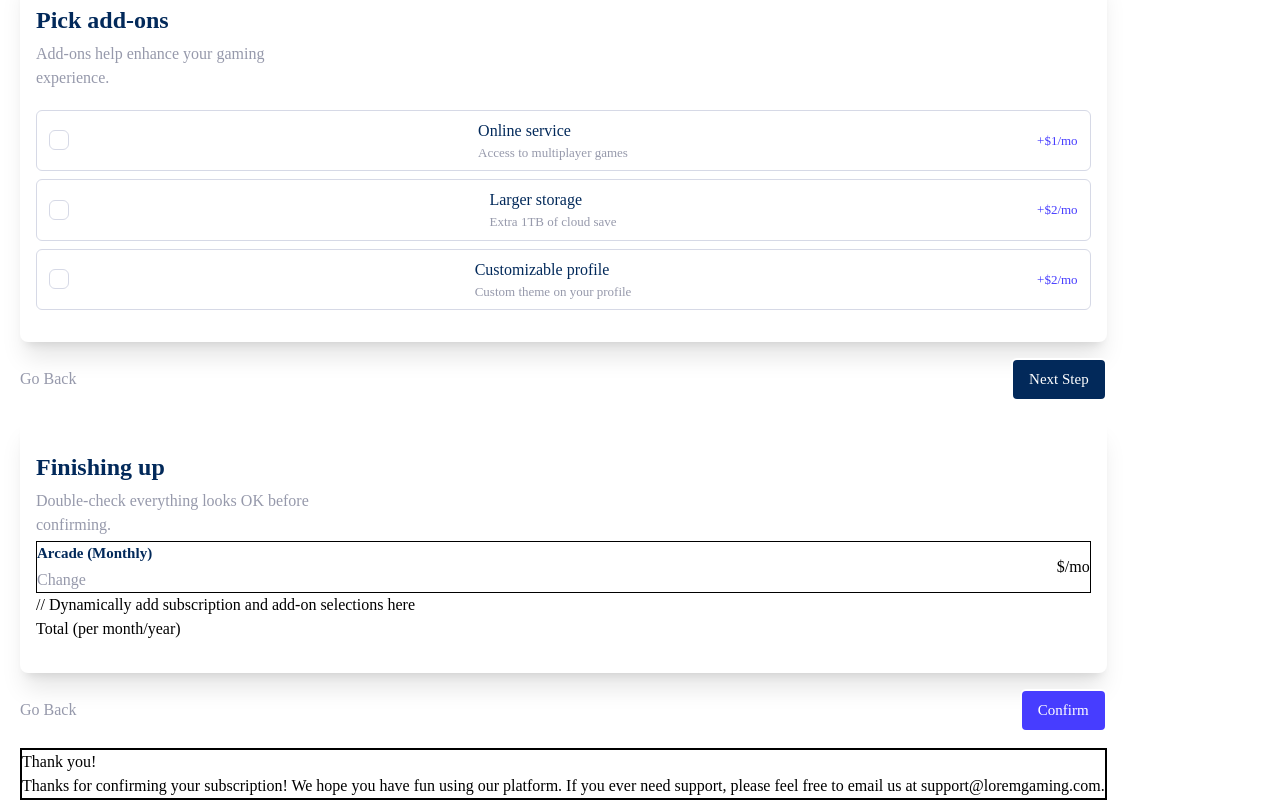
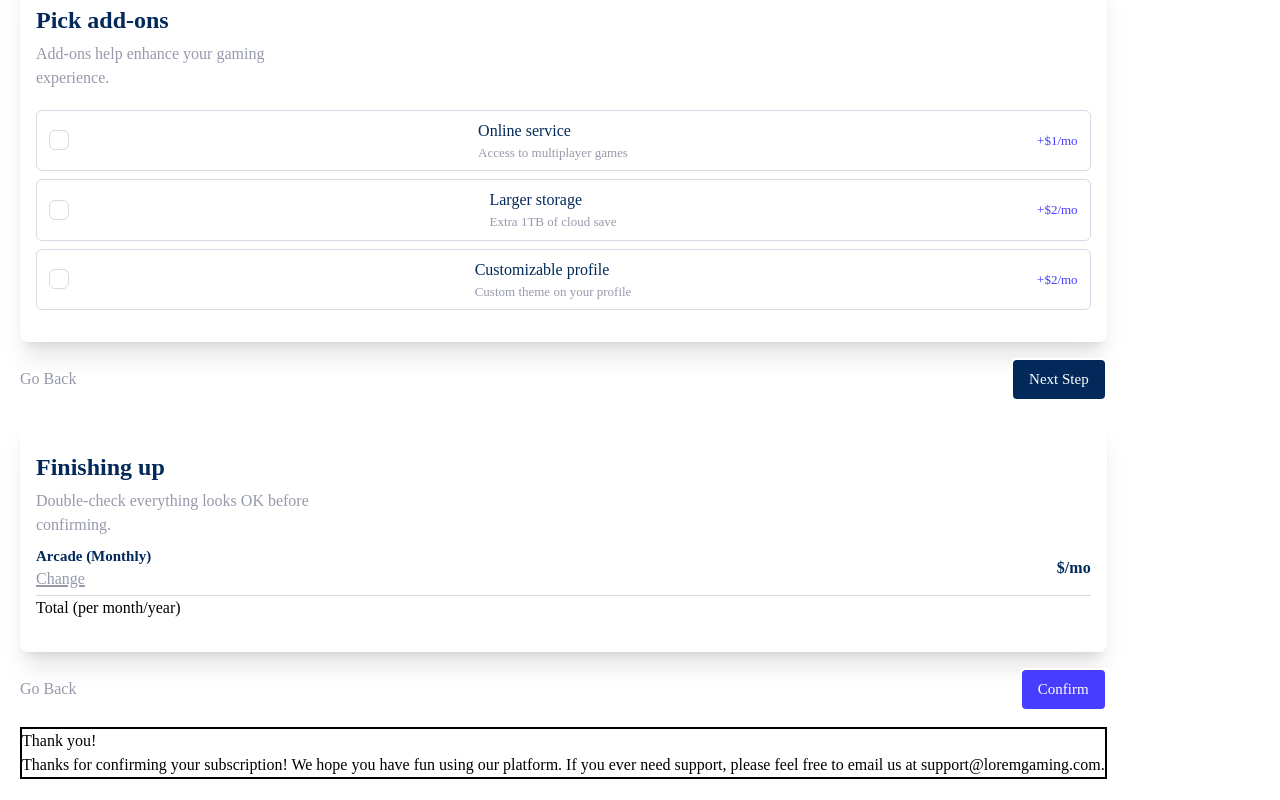
Before and after one commit to wx-it/multi-step-form, a React (Create React App) app: page / in a window 1280 px wide. Shown: the part 1119-1919 px from the top of the page. After the commit the page ends 1898 px from the top, so only its background shows below. Built offline with nearby package versions, Linux system fonts and the light colour scheme.

Commit message:
update so i don't lose progress

```diff
--- a/src/App.jsx
+++ b/src/App.jsx
@@ -50,6 +50,7 @@ function toggleSquare(id) {
 }
 
 
+
 function getAll(id){
   let allItems = []
   let s = squares.map(square => square.on ? allItems.push(square.monthly) : square)
@@ -59,12 +60,24 @@ function getAll(id){
   }, 0)
 
   return setTotal(prevTotal => {
-  return{
-    ...prevTotal,
-    monthly: totalMonthly
-  }
- })
+    return{
+      ...prevTotal,
+      monthly: totalMonthly
+    }
+  })
 }
+
+const [addOns, setAddons] = useState([])
+
+function getSquares(){
+  console.log(addOns.map(item => item))
+  return setAddons(preAddOns => {
+    squares.map(square => square.on ? preAddOns.push(square) : square)
+    return preAddOns.map(item => item)
+  })
+}
+
+
 
   return (
     <div className="relative">
@@ -74,8 +87,8 @@ function getAll(id){
       <div className="absolute top-24 mx-5">
       <Step1/>
       <Step2 time={time} toggle={toggle} boxes={boxes} toggleBoxes={toggleBoxes} />
-      <Step3 time={time} data={data} squares={squares} toggleSquare={toggleSquare} getAll={getAll} />
-      <Step4 total={total} />
+      <Step3 time={time} data={data} squares={squares} toggleSquare={toggleSquare} getAll={getAll} getSquares={getSquares} />
+      <Step4 total={total} addOns={addOns} />
       <Step5  />
 
       </div>
--- a/src/components/Step3.jsx
+++ b/src/components/Step3.jsx
@@ -4,7 +4,7 @@ import data from '../data'
 import Divs from './Divs'
 
 
-const Step3 = ({time, data, squares, toggleSquare, getAll}) => {
+const Step3 = ({time, data, squares, toggleSquare, getAll, getSquares}) => {
 
 
   const getData = squares.map((data)=>{
@@ -39,7 +39,7 @@ className='flex justify-between'
       className="text-Cool-gray font-medium"
     >Go Back</button>
     <button
-       onClick={getAll}
+       onClick={()=>{getAll(); getSquares()}}
        className='border-2 bg-Marine-blue text-White text-bold px-4 py-2 rounded-md my-4 font-normal text-ms'
     >Next Step</button>
 </div>
--- a/src/components/Step4.jsx
+++ b/src/components/Step4.jsx
@@ -1,6 +1,7 @@
 import React from 'react'
 
-const Step4 = ({total, getAll}) => {
+const Step4 = ({total, addOns}) => {
+
   return (
     <div className=''>
   <div  className='bg-White py-8 px-4 rounded-lg shadow-xl'>
@@ -13,14 +14,16 @@ const Step4 = ({total, getAll}) => {
   Double-check everything looks OK before confirming.
 </p>
 
-<div className="flex justify-between items-center border">
-  <div className='space-y-1'>
+<div className="flex justify-between items-center border-b border-Light-gray py-1">
+  <div className=''>
     <p className='text-Marine-blue font-bold text-ms' >Arcade (Monthly)</p>
-    <button className='text-Cool-gray' >Change</button>
+    <button className='text-Cool-gray underline decoration-2'>Change</button>
   </div>
-  <p>${total.monthly}/mo</p>
+  <p className='font-bold text-Marine-blue' >${total.monthly}/mo</p>
 </div>
-  // Dynamically add subscription and add-on selections here
+  <div>
+
+  </div>
 
   <p>
     Total (per month/year)
```
